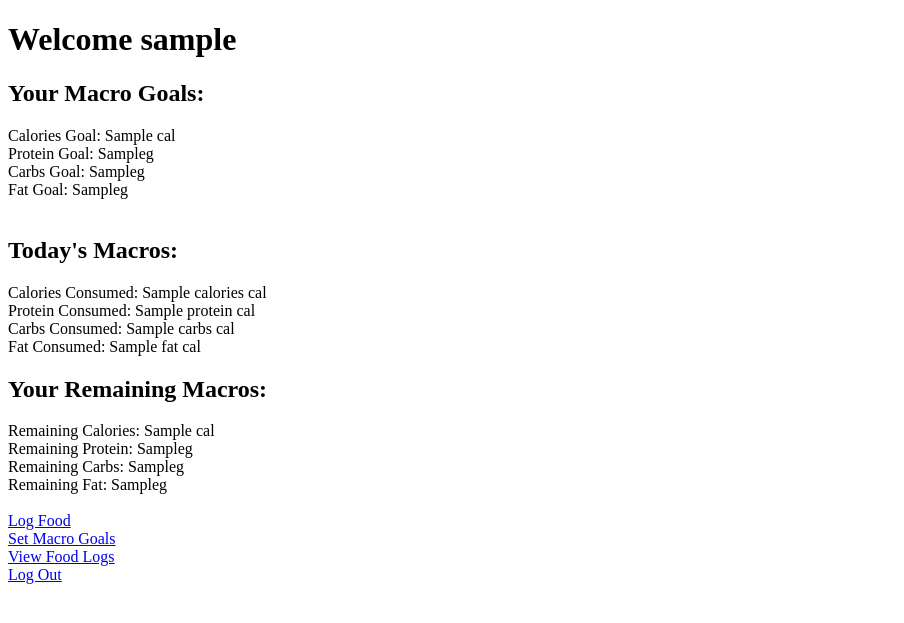
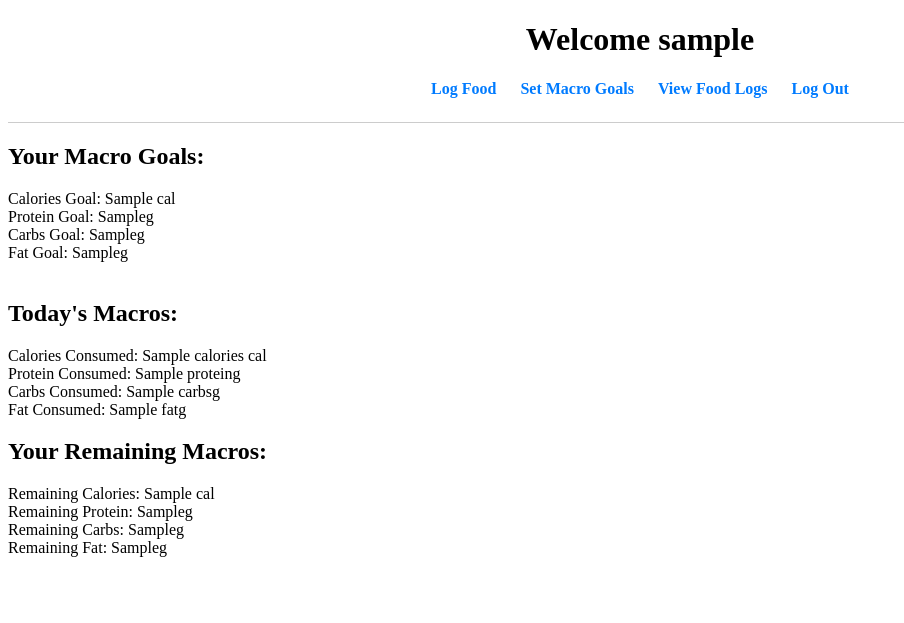
Before and after one commit to 06seanlee/terp-eats, a Flask app: template templates/dashboard.html in a window 1280 px wide. Shown: the top 623 px of the page, without its empty margins (0-904 px from the left). Run offline with Flask 3, Linux system fonts and the light colour scheme; the template is opened without the code that fills it: most values are stand-ins (such as "Sample title", 1, 10 or a date in 2020); parts of the project's set-up code (start-up, migrations or seed data) failed here and were passed over.

Commit message:
Add nav bar and slight html changes. Require macro goals to be set after registering

```diff
--- a/app.py
+++ b/app.py
@@ -1,5 +1,5 @@
 from flask import Flask, render_template, redirect, session, request, url_for
-from werkzeug.security import generate_password_hash, check_password_hash
+from werkzeug.security import generate_password_hash
 
 import scraper
 
@@ -35,7 +35,7 @@ def register():
         hashed_password = generate_password_hash(plain_password)
 
         user_id = scraper.add_user(username, email, hashed_password)
-        return redirect(url_for('login')) if user_id else "Username taken."
+        return redirect(url_for('set_goals')) if user_id else redirect(url_for('register'))
     return render_template('register.html')
 
 @app.route('/dashboard')
@@ -44,13 +44,18 @@ def dashboard():
         return render_template(url_for('login'))
 
     user_id = session['user_id']
+    macro_goals = scraper.get_macro_goals(user_id)
+    if not macro_goals:
+        return redirect(url_for('set_goals'))
+
+    user_id = session['user_id']
     user = scraper.get_user_by_id(user_id)
     username = user[1]
     macro_goals = scraper.get_macro_goals(user_id)
-    daily_macros = scraper.get_daily_macros(user_id, "5/19/2025") # HARD CODED DATE
+    total = scraper.get_daily_macros(user_id, "5/19/2025", False) # HARD CODED DATE
     remaining_macros = scraper.get_remaining_macros(user_id, "5/19/2025") # HARD CODED DATE
 
-    return render_template('dashboard.html', username=username, macro_goals=macro_goals, daily_macros=daily_macros, remaining_macros=remaining_macros)
+    return render_template('dashboard.html', username=username, macro_goals=macro_goals, daily_total=total, remaining_macros=remaining_macros)
 
 @app.route('/choose_meal', methods=['GET','POST'])
 def choose_meal():
--- a/scraper.py
+++ b/scraper.py
@@ -389,6 +389,15 @@ def validate_account(username, email, password):
 
 def set_macro_goals(user_id, calories, protein, carbs, fat):
     try:
+        values = [int(calories), int(protein), int(carbs), int(fat)]
+    except ValueError:
+        return False
+
+    if not all(num > 0 for num in values):
+        return False
+
+
+    try:
         with sqlite3.connect("macro_tracker.db") as conn:
             cursor = conn.cursor()
             cursor.execute("""
--- a/templates/dashboard.html
+++ b/templates/dashboard.html
@@ -1,11 +1,53 @@
 <!DOCTYPE html>
-<html>
+<html lang="en">
 <head>
-    <meta charset="UTF-8" />
+    <meta name="viewport" content="width=device-width, initial-scale=1.0"charset="UTF-8" />
     <title>Dashboard</title>
+    <style>
+        nav ul {
+            list-style: none;
+            display: flex;
+            justify-content: center;
+            gap: 1.5rem;
+            padding: 0;
+            margin: 1rem 0;
+        }
+
+        nav a {
+            text-decoration: none;
+            color: #007bff;
+            font-weight: bold;
+        }
+
+        nav a:hover {
+            text-decoration: underline;
+        }
+
+        nav {
+            border-bottom: 1px solid #ccc;
+            padding-bottom: 0.5rem;
+            margin-bottom: 1rem;
+        }
+
+        h1 {
+            text-align: center;
+
+        }
+    </style>
 </head>
 <body>
     <h1>Welcome {{ username }}</h1>
+
+    <nav>
+        <ul>
+            <li><a href="{{ url_for('choose_meal') }}">Log Food</a></li>
+            <li><a href="{{ url_for('set_goals') }}">Set Macro Goals</a></li>
+            <li><a href="{{ url_for('view_logs') }}">View Food Logs</a></li>
+            <li><a href="{{ url_for('home') }}">Log Out</a></li>
+        </ul>
+    </nav>
+
+    <section>
         {% if macro_goals %}
             <h2>Your Macro Goals: </h2>
             <div>Calories Goal: {{ macro_goals[0] }} cal</div>
@@ -15,17 +57,21 @@
         {% else %}
             <h2>You have no macro goals.</h2>
         {% endif %}
+    </section>
 
-    {% if daily_macros %}
+    <section>
+        {% if daily_total %}
             <h2>Today's Macros: </h2>
-        <div>Calories Consumed: {{ daily_macros[1]['calories']}} cal</div>
-        <div>Protein Consumed: {{ daily_macros[1]['protein']}} cal</div>
-        <div>Carbs Consumed: {{ daily_macros[1]['carbs']}} cal</div>
-        <div>Fat Consumed: {{ daily_macros[1]['fat']}} cal</div>
+            <div>Calories Consumed: {{ daily_total.calories }} cal</div>
+            <div>Protein Consumed: {{ daily_total.protein }}g</div>
+            <div>Carbs Consumed: {{ daily_total.carbs }}g</div>
+            <div>Fat Consumed: {{ daily_total.fat }}g</div>
         {% else %}
             <h2>No food consumed today</h2>
         {% endif %}
+    </section>
 
+    <section>
         {% if remaining_macros %}
             <h2>Your Remaining Macros: </h2>
             <div>Remaining Calories: {{ remaining_macros["calories_remaining"] }} cal</div>
@@ -35,11 +81,9 @@
         {% else %}
             <h2>You have no remaining macros.</h2>
         {% endif %}
+    </section>
 
-    <a href="{{ url_for('choose_meal') }}">Log Food</a><br>
-    <a href="{{ url_for('set_goals') }}">Set Macro Goals</a><br>
-    <a href="{{ url_for('view_logs') }}">View Food Logs</a><br>
-    <a href="{{ url_for('home') }}">Log Out</a>
+
 
 </body>
 </html>
```
Also changed, not shown: templates/set_goals.html (+4 -4 lines). Lines whose indentation alone changed are shown as unchanged.
